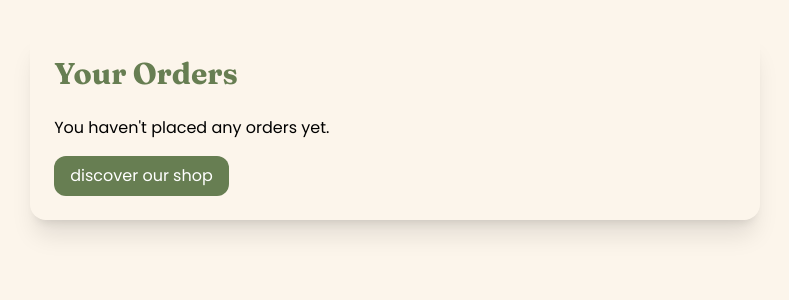
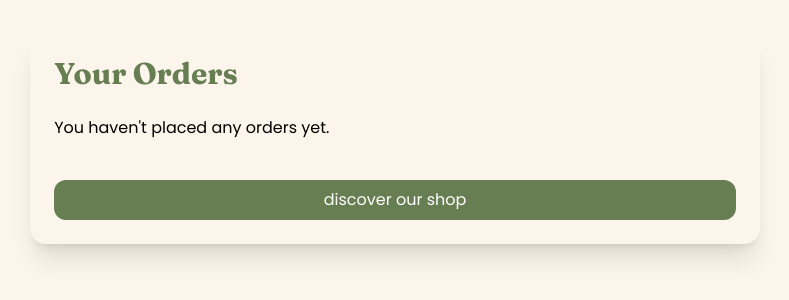
Before and after one commit to isimane/Comsetics-WebApplication, a Flask app: page /yourorders in a window 1280 px wide. Shown: the part 104-404 px from the top of the page, without its empty margins (245-1034 px from the left). Run offline with Flask 3, Linux system fonts and the light colour scheme; the visitor is signed in with stand-in values (Sample User, id 1); data that the repository does not hold is empty; some libraries are stand-ins or nearby versions.

Commit message:
Updated HTML structure and styling for 'no orders' message in yourorders.html template

```diff
--- a/templates/yourorders.html
+++ b/templates/yourorders.html
@@ -153,8 +153,10 @@
             {% endfor %}
             <button class="bg-darkgreen text-white px-4 py-2 mt-4 rounded-xl hover:opacity-80 transition-opacity duration-300"> <a href="{{ url_for('shop') }}"> shop more</a></button>
             {% else %}
-            <p>You haven't placed any orders yet.</p>
-            <button class="bg-darkgreen text-white px-4 py-2 mt-4 rounded-xl hover:opacity-80 transition-opacity duration-300"> <a href="{{ url_for('shop') }}"> discover our shop </a></button>
+            <div class="mx-auto flex flex-col justify-center">
+                <p>You haven't placed any orders yet.</p>
+                <button class="bg-darkgreen mt-10 text-white px-4 py-2  rounded-xl hover:opacity-80 transition-opacity duration-300"> <a href="{{ url_for('shop') }}"> discover our shop </a></button>
+            </div>
             {% endif %}
         </div>
     </div>
```
